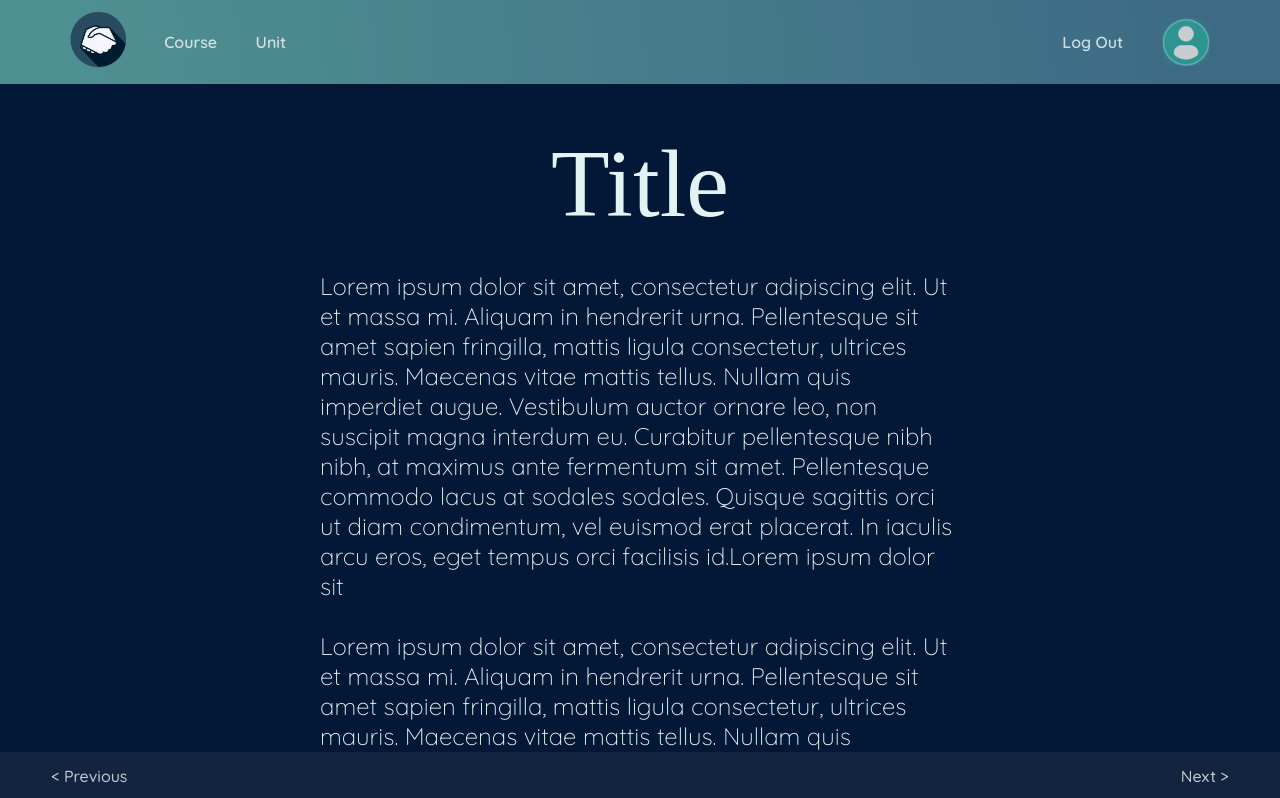
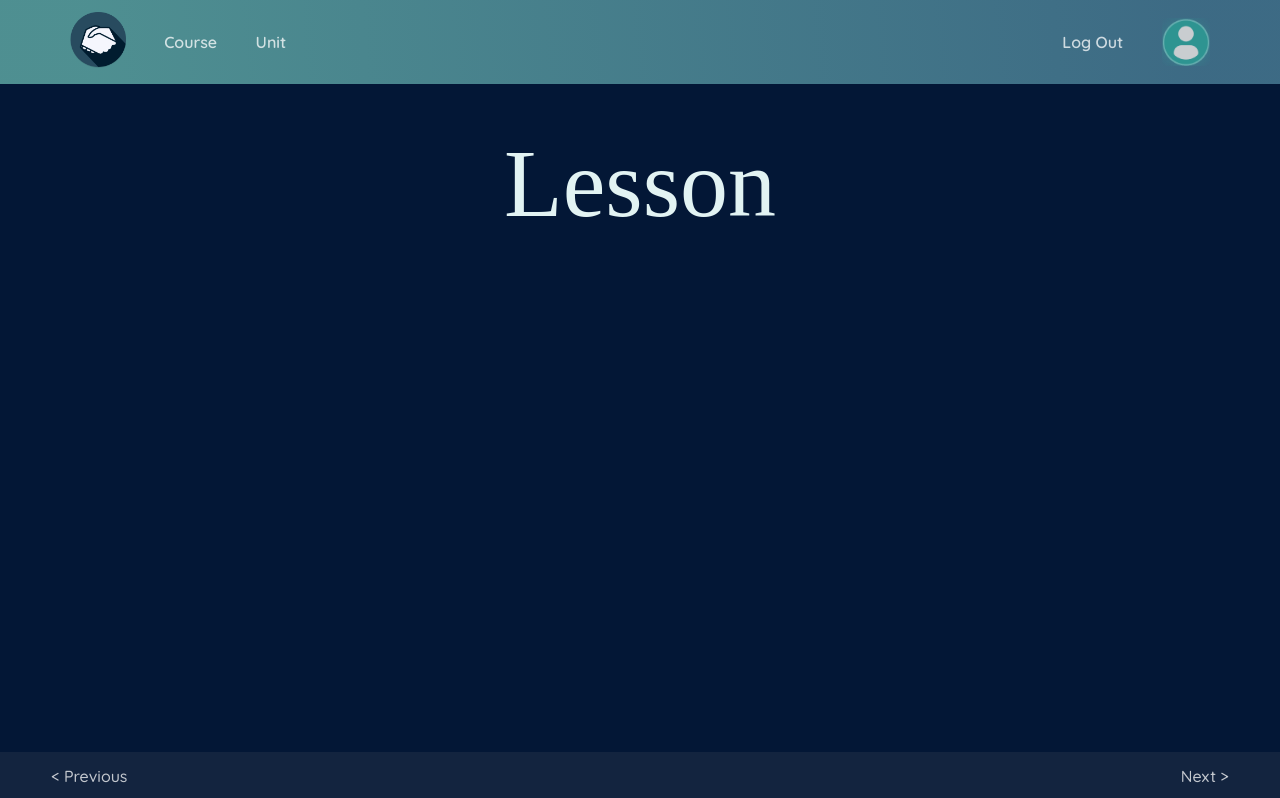
Before and after one commit to ConnextGen/connextgen, a React (Create React App) app in the folder client/: page /#/course/unit/lesson in a window 1280 px wide. Shown: the top 798 px of the page. Built offline with nearby package versions, Linux system fonts and the light colour scheme; no server answers; sample sign-in values are in the browser's storage; a web font is replaced by a local one.

Commit message:
needa fix api

```diff
--- a/client/src/App.jsx
+++ b/client/src/App.jsx
@@ -14,7 +14,7 @@ const App = () => {
         <Routes>
           <Route index element={<Home />} />
           <Route path='/course' element={<Course />} />
-          <Route path='/course/unit/lesson' element={<Lesson />} />
+          <Route path='/course/:unit/:lesson' element={<Lesson />} />
           <Route path='/team' element={<Team />} />
           <Route path='/login' element={<LogIn />} />
           <Route path='/signup' element={<SignUp />} />
--- a/client/src/components/unit/Unit.jsx
+++ b/client/src/components/unit/Unit.jsx
@@ -1,23 +1,20 @@
 import { useState } from 'react';
 import { CircularProgress } from '@mui/material';
 import { HashLink } from 'react-router-hash-link';
+import { formatTitle } from '../../utils/formattingUtils';
 import styles from './Unit.module.css';
 
-const Unit = ({ unitNumber, unitName, percentage, lessons }) => {
+const Unit = ({ unit, percentage }) => {
     const [isExpanded, setIsExpanded] = useState(false);
 
     const handleUnitClick = () => {
         setIsExpanded(!isExpanded);
     };
 
-    const handleLinkClick = (event) => {
-        event.stopPropagation();
-    };
-
     return (
         <div className={styles.container} onClick={handleUnitClick}>
             <div className={styles.unit}>
-                <h1><span className={styles.unitNumber}>Unit {unitNumber}:</span> {unitName}</h1>
+                <h1><span className={styles.unitNumber}>Unit {unit.order}:</span> {formatTitle(unit.title)}</h1>
                 <div className={styles.progress}>
                     <p>{percentage}<span className={styles.percentage}>%</span></p>
                     <CircularProgress
@@ -30,12 +27,10 @@ const Unit = ({ unitNumber, unitName, percentage, lessons }) => {
                 </div>
             </div>
             <div className={`${styles.lessons} ${isExpanded ? styles.expanded : ''}`}>
-                {lessons.map((lesson, index) => (
-                    <HashLink to='/course/unit/lesson' className={styles.lesson} onClick={handleLinkClick}>
-                        <div>
-                            <span>Lesson {index + 1}</span>
-                            <p>{lesson}</p>
-                        </div>
+                {unit.lessons.map((lesson) => (
+                    <HashLink to={`/course/${unit.title}/${lesson.title}`} className={styles.lesson} state={{ unit, lesson }}>
+                        <span>Lesson {lesson.order}</span>
+                        <p>{formatTitle(lesson.title)}</p>
                     </HashLink>
                 ))}
             </div>
--- a/client/src/pages/course/Course.jsx
+++ b/client/src/pages/course/Course.jsx
@@ -53,7 +53,7 @@ const Course = () => {
             },
             {
                 root: null,
-                threshold: 0.8,
+                threshold: 0.7,
             }
         );
 
@@ -102,16 +102,13 @@ const Course = () => {
                         </HashLink>
                     </div>
                     <div id="course" ref={courseRef} className={styles.course}>
-                        <h1 className={styles.title}>{course.title}</h1>
-                        <p className={styles.description}>{course.description}</p>
+                        <h1 className={styles.title}>{course?.title || 'Loading...'}</h1>
+                        <p className={styles.description}>{course?.description || 'Loading...'}</p>
                         <div id="units" className={styles.units}>
-                            {course?.units?.map((unit, index) => (
+                            {course?.units?.map((unit) => (
                                 <Unit
-                                    key={index}
-                                    unitNumber={index + 1}
-                                    unitName={unit.title}
+                                    unit={unit}
                                     percentage={50}
-                                    lessons={unit.lessons.map(lesson => lesson.title)}
                                 />
                             ))}
                         </div>
--- a/client/src/pages/lesson/Lesson.jsx
+++ b/client/src/pages/lesson/Lesson.jsx
@@ -1,7 +1,9 @@
 import { useEffect, useState, useRef } from 'react';
-import { useNavigate } from 'react-router-dom';
 import { useAuth } from '../../contexts/AuthContext';
+import { useParams, useNavigate } from 'react-router-dom';
+import { getLesson } from '../../api';
 import { AnimatePresence, motion } from 'framer-motion';
+import { formatTitle } from '../../utils/formattingUtils';
 import styles from './Lesson.module.css'
 import NavigationBar from '../../components/nav/NavigationBar';
 import LessonNavigationBar from '../../components/nav/LessonNavigationBar';
@@ -9,7 +11,11 @@ import LessonFooter from '../../components/footer/LessonFooter';
 
 const Lesson = () => {
     const { state } = useAuth();
+
     const navigate = useNavigate();
+    const { unit, lesson } = useParams();
+    const [lessonContent, setLessonContent] = useState(null);
+
     const [isSidePanelVisible, setSidePanelVisible] = useState(false);
     const sidePanelRef = useRef(null);
 
@@ -20,6 +26,19 @@ const Lesson = () => {
     useEffect(() => {
         if (!state.isAuthenticated) navigate('/login');
     }, [state, navigate]);
+
+    useEffect(() => {
+        const fetchLesson = async () => {
+            try {
+                const lessonData = await getLesson(unit, lesson);
+                setLessonContent(lessonData);
+            } catch (error) {
+                console.error('Failed to fetch lesson:', error);
+            }
+        };
+
+        fetchLesson();
+    }, [unit, lesson]);
 
     useEffect(() => {
         if (isSidePanelVisible) {
@@ -50,8 +69,8 @@ const Lesson = () => {
             <NavigationBar isSolidBackground={true} isLesson={true} toggleSidePanel={toggleSidePanel} />
             <div className={styles.container}>
                 <div>
-                    <h1>Title</h1>
-                    <p>Lorem ipsum dolor sit amet, consectetur adipiscing elit. Ut et massa mi. Aliquam in hendrerit urna. Pellentesque sit amet sapien fringilla, mattis ligula consectetur, ultrices mauris. Maecenas vitae mattis tellus. Nullam quis imperdiet augue. Vestibulum auctor ornare leo, non suscipit magna interdum eu. Curabitur pellentesque nibh nibh, at maximus ante fermentum sit amet. Pellentesque commodo lacus at sodales sodales. Quisque sagittis orci ut diam condimentum, vel euismod erat placerat. In iaculis arcu eros, eget tempus orci facilisis id.Lorem ipsum dolor sit<br></br><br></br>Lorem ipsum dolor sit amet, consectetur adipiscing elit. Ut et massa mi. Aliquam in hendrerit urna. Pellentesque sit amet sapien fringilla, mattis ligula consectetur, ultrices mauris. Maecenas vitae mattis tellus. Nullam quis imperdiet augue. Vestibulum auctor ornare leo, non suscipit magna interdum eu. Curabitur pellentesque nibh nibh, at maximus ante fermentum sit amet. Pellentesque commodo lacus at sodales sodales. Quisque sagittis orci ut diam condimentum, vel euismod erat placerat. In iaculis arcu eros, eget tempus orci facilisis id.Lorem ipsum dolor sit</p>
+                    <h1>{formatTitle(lesson)}</h1>
+                    <p>{lessonContent}</p>
                 </div>
             </div>
             <AnimatePresence>
--- /dev/null
+++ b/client/src/utils/formattingUtils.js
@@ -0,0 +1,7 @@
+export function formatTitle(title) {
+    return title
+        .replace(/-/g, ' ')
+        .split(' ')
+        .map(word => word.charAt(0).toUpperCase() + word.slice(1))
+        .join(' ');
+}
```
